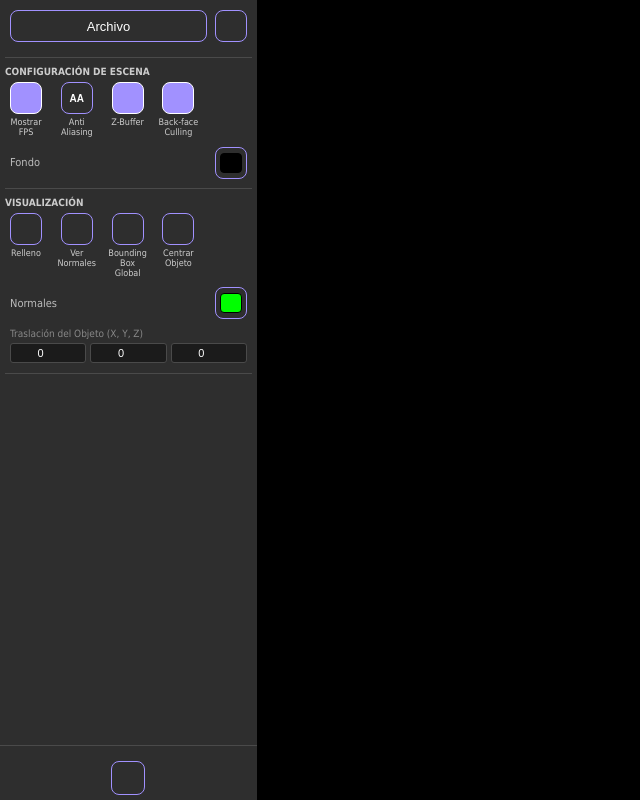
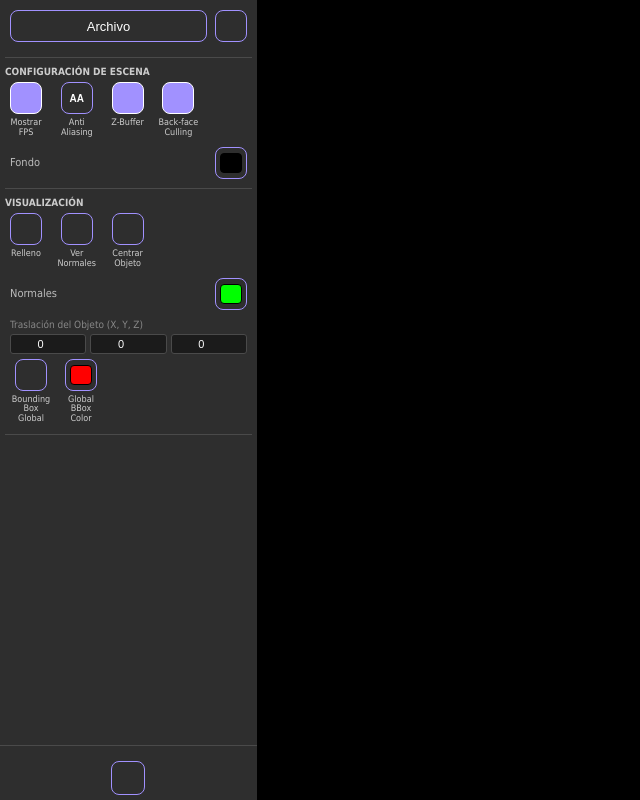
Before and after one commit to YariCB/CG-UCV-Project3D, a React (Vite) app: page / in a window 1280 px wide. Shown: the whole page, without its empty margins (0-640 px from the left). Built offline with nearby package versions, Linux system fonts and the light colour scheme.

Commit message:
Adding BBox Global Color

```diff
--- a/src/app/App.tsx
+++ b/src/app/App.tsx
@@ -17,6 +17,7 @@ const App: React.FC = () => {
 	// background default to black
 	const [bgColor, setBgColor] = useState<string>('rgba(0,0,0,1)');
 	const [bboxLocalColor, setBboxLocalColor] = useState<string>('rgba(255,255,0,1)');
+	const [bboxGlobalColor, setBboxGlobalColor] = useState<string>('rgba(255,0,0,1)');
 	const [meshes, setMeshes] = useState<any[]>([]);
 	const [selectedMeshId, setSelectedMeshId] = useState<number | null>(null);
 
@@ -35,15 +36,6 @@ const App: React.FC = () => {
 	setActiveSettings(prev => ({
 		...prev,
 		bboxlocal: !prev.bboxlocal,
-		// bbox: prev.bboxlocal ? prev.bbox : false // Desactivar BBox global si se activa local
-	}));
-	}, []);
-
-	const toggleBBoxGlobal = useCallback(() => {
-	setActiveSettings(prev => ({
-		...prev,
-		bbox: !prev.bbox,
-		bboxlocal: prev.bbox ? prev.bboxlocal : false // Desactivar BBox local si se activa global
 	}));
 	}, []);
 
@@ -66,6 +58,8 @@ const App: React.FC = () => {
 					setSelectedMeshId={setSelectedMeshId}
 					bboxLocalColor={bboxLocalColor}
   					setBboxLocalColor={setBboxLocalColor}
+					bboxGlobalColor={bboxGlobalColor}
+					setBboxGlobalColor={setBboxGlobalColor}
 				/>
 				<Canvas
 					bgColor={bgColor}
@@ -76,6 +70,7 @@ const App: React.FC = () => {
 					setMeshes={setMeshes}
 					selectedMeshId={selectedMeshId}
 					bboxColor={activeSettings.bboxlocal && selectedMeshId !== null ? bboxLocalColor : undefined}
+					bboxGlobalColor={bboxGlobalColor}
 					showLocalBBox={activeSettings.bboxlocal}
 					toggleBBoxLocal={() => setActiveSettings(prev => ({ ...prev, bboxlocal: !prev.bboxlocal }))}
 					activeSettings={activeSettings}
--- a/src/app/WebGL.ts
+++ b/src/app/WebGL.ts
@@ -331,7 +331,7 @@ export function redraw(
 
   // Dibujar BBox global si está activa
   if (showGlobalBBox && meshes.length > 0) {
-    const globalColor: [number, number, number] = globalBBoxColor || [0, 1, 0]; // Verde por defecto
+    const globalColor: [number, number, number] = globalBBoxColor || [1, 0, 0];
     drawGlobalBoundingBox(meshes, globalColor);
   }
 }
--- a/src/app/components/Canvas.tsx
+++ b/src/app/components/Canvas.tsx
@@ -11,6 +11,7 @@ interface CanvasProps {
   setMeshes?: React.Dispatch<React.SetStateAction<any[]>>;
   selectedMeshId?: number | null;
   bboxColor?: string;
+  bboxGlobalColor?: string;
   showLocalBBox?: boolean;
   toggleBBoxLocal?: () => void;
   activeSettings?: any;
@@ -26,6 +27,7 @@ const Canvas: React.FC<CanvasProps> = ({
   selectedMeshId,
   setMeshes,
   bboxColor,
+  bboxGlobalColor,
   showLocalBBox,
   toggleBBoxLocal,
   activeSettings = {},
@@ -61,18 +63,21 @@ const Canvas: React.FC<CanvasProps> = ({
     const bboxRgb = bboxColor ? parseRgba(bboxColor).slice(0, 3) as [number, number, number] : undefined;
     const localMeshId = showLocalBBox && selectedMeshId !== null ? selectedMeshId : undefined;
 
-    // Color para BBox global (rojo por defecto)
-    const globalBBoxColor = [1, 0, 0] as [number, number, number];
+    let globalBBoxRgb: [number, number, number] | undefined;
+    if (activeSettings.bbox) {
+      const globalColor = parseRgba(bboxGlobalColor || 'rgba(255,0,0,1)');
+      globalBBoxRgb = [globalColor[0], globalColor[1], globalColor[2]]; // Solo RGB
+    }
 
     redraw(
       meshes,
       parseRgba(bgColor),
       localMeshId,
       bboxRgb,
-      activeSettings.bbox, // Mostrar BBox global si está activa
-      globalBBoxColor
+      activeSettings.bbox,
+      globalBBoxRgb
     );
-  }, [meshes, bgColor, bboxColor, selectedMeshId, showLocalBBox, parseRgba, activeSettings]);
+  }, [meshes, bgColor, bboxColor, bboxGlobalColor, selectedMeshId, showLocalBBox, parseRgba, activeSettings]);
 
   // DRAG START - mousedown sobre sub-malla seleccionada
   const handleMouseDown = useCallback((e: MouseEvent) => {
--- a/src/app/components/Sidebar.tsx
+++ b/src/app/components/Sidebar.tsx
@@ -16,6 +16,8 @@ interface SidebarProps {
   setSelectedMeshId?: (id: number | null) => void;
   bboxLocalColor: string;
   setBboxLocalColor: React.Dispatch<React.SetStateAction<string>>;
+  bboxGlobalColor: string;
+  setBboxGlobalColor: React.Dispatch<React.SetStateAction<string>>;
 }
 
 const Sidebar: React.FC<SidebarProps> = ({
@@ -28,7 +30,9 @@ const Sidebar: React.FC<SidebarProps> = ({
   selectedMeshId,
   setSelectedMeshId,
   bboxLocalColor,
-  setBboxLocalColor
+  setBboxLocalColor,
+  bboxGlobalColor,
+  setBboxGlobalColor,
 }) => {
   const fileInputRef = useRef<HTMLInputElement>(null);
 
@@ -436,17 +440,6 @@ const Sidebar: React.FC<SidebarProps> = ({
 
           <div className="tool-button-wrapper">
             <button
-              className={`sidebar-button ${activeSettings.bbox ? 'active' : ''}`}
-              title = {buttonLabels.bbox}
-              onClick={() => toggleSetting('bbox')}
-            >
-              <ion-icon name="cube-outline"></ion-icon>
-            </button>
-            <span className="tool-button-label">{buttonLabels.bbox}</span>
-          </div>
-
-          <div className="tool-button-wrapper">
-            <button
               className={`sidebar-button center-btn`}
               title = {buttonLabels.center}
               onClick={() => toggleSetting('center')}
@@ -494,6 +487,43 @@ const Sidebar: React.FC<SidebarProps> = ({
                 setMeshes(prev => prev.map(m => m.id === selectedMeshId ? { ...m, translate: [m.translate?.[0]||0, m.translate?.[1]||0, num] } : m));
               }} />
             </div>
+
+            <div className="bbox-global-group">
+              <div className="tool-button-wrapper">
+                <button
+                  className={`sidebar-button ${activeSettings.bbox ? 'active' : ''}`}
+                  title = {buttonLabels.bbox}
+                  onClick={() => toggleSetting('bbox')}
+                >
+                  <ion-icon name="cube-outline"></ion-icon>
+                </button>
+                <span className="tool-button-label">{buttonLabels.bbox}</span>
+              </div>
+
+              {/* Selector de color para BBox Global */}
+                <div className="color-picker-relative-container">
+                  <div className="preview-group">
+                    <div className="tool-button-wrapper">
+                      <button
+                        className="color-preview-button sidebar-button"
+                        onClick={() => setOpenPicker(openPicker === 'bboxGlobal' ? null : 'bboxGlobal')}
+                      >
+                        <div className="color-swatch" style={{background: bboxGlobalColor}} />
+                      </button>
+                      <span className="tool-button-label">Global BBox Color</span>
+                    </div>
+
+                    {openPicker === 'bboxGlobal' && (
+                      <div className="color-tooltip bbox-tooltip-adjust">
+                        <ColorWheel currentColor={bboxGlobalColor} size={140} onColorSelect={(c) => setBboxGlobalColor(c)} />
+                        <RgbInputs color={bboxGlobalColor} onColorChange={(c) => setBboxGlobalColor(c)} />
+                      </div>
+                    )}
+                  </div>
+                </div>
+            </div>
+
+
         </div>
 
       </div>
--- a/src/styles/Sidebar.css
+++ b/src/styles/Sidebar.css
@@ -327,14 +327,18 @@
 }
 
 /* Grupo BBox local (botón + color) */
-.bbox-local-group {
+.bbox-local-group, .bbox-global-group {
   display: flex;
   align-items: flex-start;
   gap: 8px;
 }
 
 .bbox-local-group .color-preview-button {
-  margin-top: 0;
+  margin-top: -2px !important;
+}
+
+.bbox-global-group .color-preview-button, .bbox-global-group .sidebar-button {
+  margin-top: 5px;
 }
 
 /* Wrapper para botón eliminar */
```
